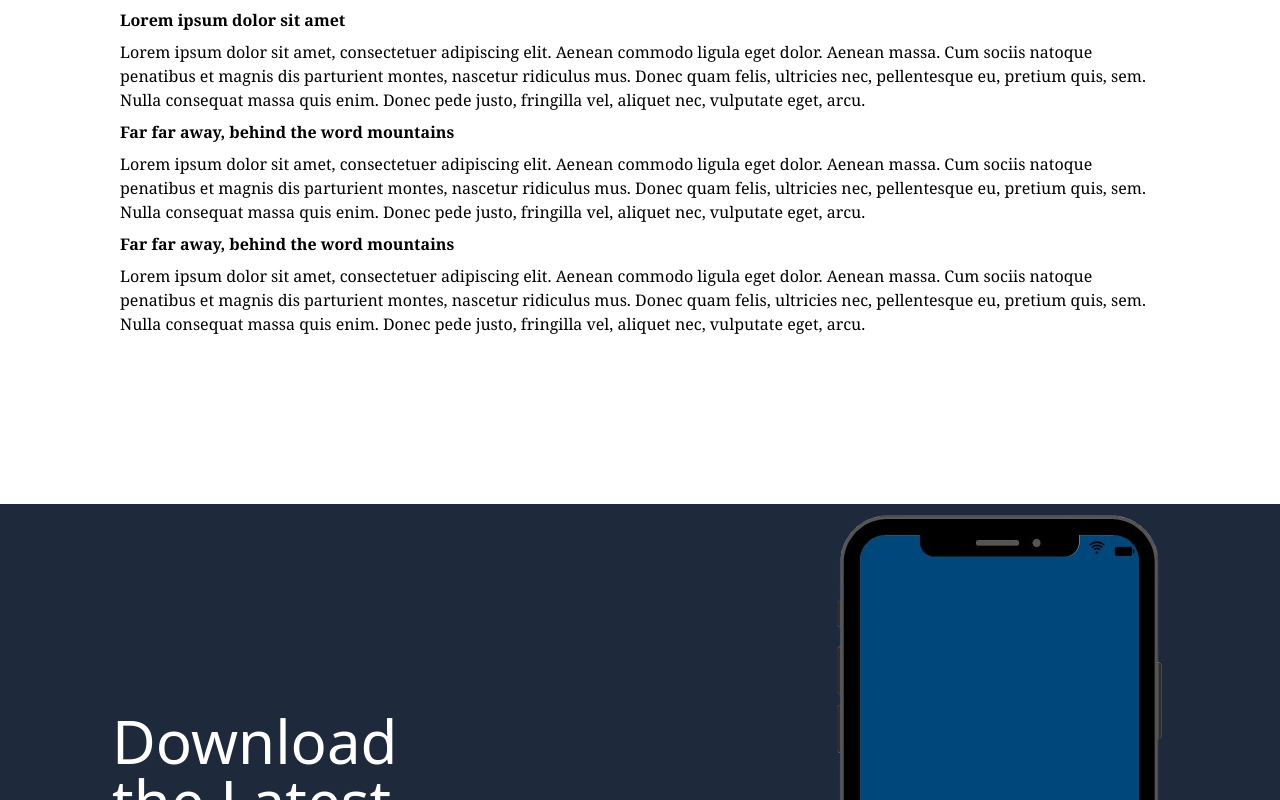
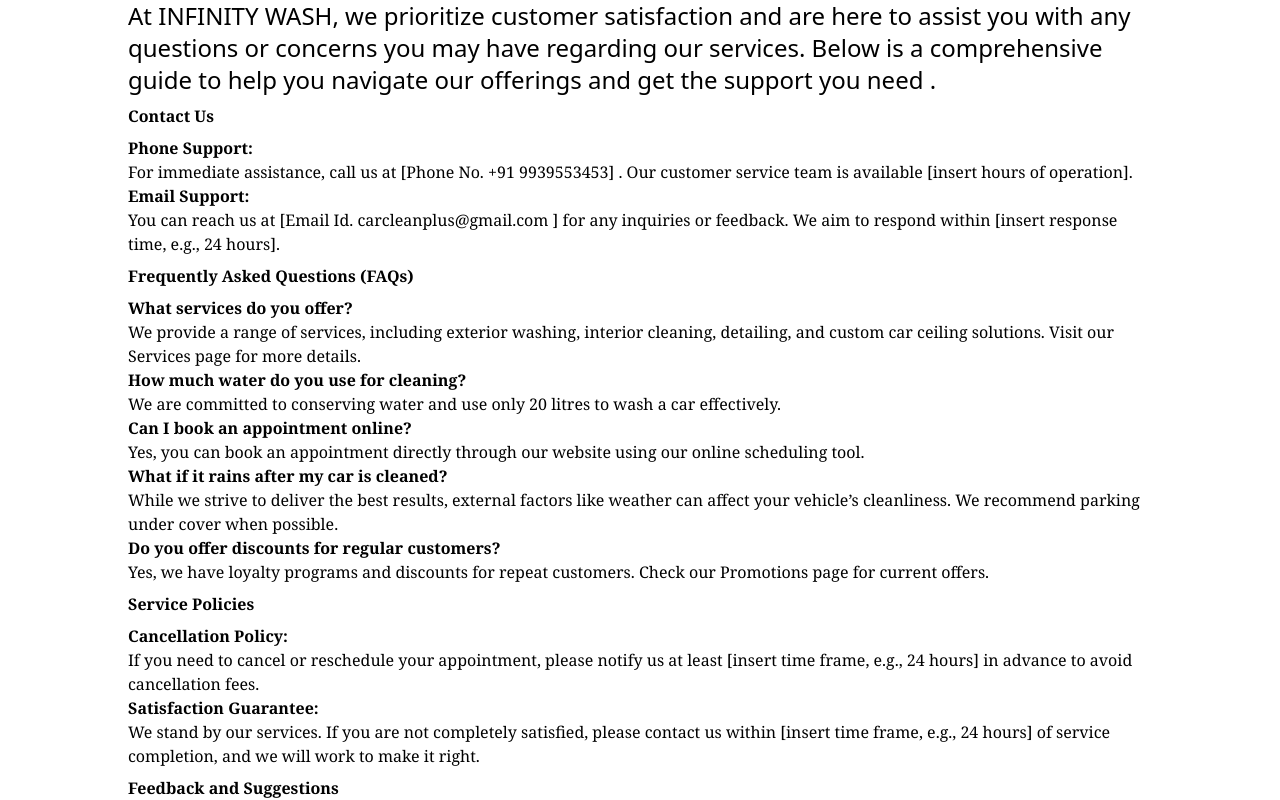
Before and after one commit to difmo/carcleanplus, a React (Vite) app: page /helpsupport in a window 1280 px wide. Shown: the part 580-1380 px from the top of the page. Built offline with nearby package versions, Linux system fonts and the light colour scheme.

Commit message:
first commit

```diff
--- a/src/Components/About.jsx
+++ b/src/Components/About.jsx
@@ -34,7 +34,7 @@
                 best car cleaning service at your doorstep with the right
                 equipment by highly trained professionals.
               </p>
-              <div className="py-4" >
+              <div className="py-4 px-20" >
                 <Button />
               </div>
             </div>
--- a/src/Components/Button.jsx
+++ b/src/Components/Button.jsx
@@ -2,8 +2,8 @@
 const Button = () => {
   return (
     <>
-      <div className="bg-black h-11 w-32 text-mywhite  rounded-lg text-center mx-4 px-3 py-2">
-        <button>Discover More</button>
+      <div className="bg-primary  text-mywhite  rounded-lg text-center  px-9 py- font-bold border-2 border-indigo-50 hover:bg-myyellow">
+        <button className="w-28 h-10">Discover More</button>
       </div>
     </>
   );
--- a/src/Components/HowCanhelpComponent.jsx
+++ b/src/Components/HowCanhelpComponent.jsx
@@ -17,13 +17,34 @@
         <div className="text-lg sm:text-xl lg:text-2xl text-white text-center mb-4">
           <h3>Get Special Offer Today</h3>
         </div>
-        <div className="text-white text-center mb-8 px-4 sm:px-6 lg:px-8 max-w-2xl">
+        <div className="text-white  py-2 px-4 sm:px-6 lg:px-8 font-sans">
+          <h1 className="text-xl font-mono">Bad Techniques</h1>
           <p>
-            Lorem ipsum dolor sit amet consectetur adipisicing elit. Cumque
-            pariatur numquam magnam ipsa nam repudiandae explicabo quos atque,
-            praesentium sunt?
+            Unprofessional people will harm your beloved car. We have
+            experienced this because more than 80% of the vehicles we attend
+            have DIRTY CLOTH ROLL MARKS created by those without knowledge of
+            CAR WASHING and end up scratching the Paints and damaging the shine
+            of your car. We at INFINITY WASH have the BEST-IN-CLASS techniques
+            from Gentle washing to Removing these kinds of Marks. Give your
+            vehicle a chance to experience the BEST WASH your vehicle can even
+            have, and after that you won't stop calling us again and again.
           </p>
+
         </div>
+        <div className="text-white  py-2 px-4 sm:px-6 lg:px-8 font-sans">
+          <h1 className="text-xl font-mono">Wrong Products</h1>
+          <p>
+          Cars are being cared for just like humans. Like humans have products that suit them, Cars also have products that suit their body and are best to apply frequently. Many people commonly use different kinds of shampoos and soaps to wash their car these products contain Anti-biological products that may suit your skin but harm the car, and this results in DULLNESS & SWRILL MARKS on the car just within 6 months of regular practice. Experience the power of INFINITY WASH, Our products are eco-friendly and interior products are all organic. Organic products are the best-suited products for EVERY CAR. They help in maintaining the shine on the CAR making your car feel brand new.</p>
+        </div>
+        <div className="text-white  py-2 px-4 sm:px-6 lg:px-8 font-sans">
+          <h1 className="text-xl font-mono" > Water Wastage</h1>
+          <p>
+
+Did you know that washing a family car with buckets or pipes uses about 125 gallons of water? That’s enough water to sustain a person for a year or fill a municipal tank! In ultra-rural areas, people travel 10 km just to fetch daily water. Don’t waste this precious resource. Water is the next gold.
+
+At INFINITY WASH, we only use 20 litres of water to clean a car efficiently. Want proof? Try us and see how we save water while delivering a spotless clean!</p>
+        </div>
+
         <div className="flex justify-center">
           <Button />
         </div>
--- a/src/Components/Pages/Disclaimer.jsx
+++ b/src/Components/Pages/Disclaimer.jsx
@@ -5,15 +5,14 @@
 function Disclaimer() {
   return (
     <>
-      <div className="h-auto">
-        <div className="h-auto ">
+      <div className="h-auto ">
+        <div className="h-auto  ">
           <div className="md:px-40 bg-[#004578] text-white">
             <div className="text-center py-5 md:py-16 text-5xl font-bold ">
               Disclaimer
             </div>
             <div className=" px-4  md:px-28 text-center pb-10 text-xl ">
-              Donec id dolor nec mauris consectetur scelerisque a eget nunc
-              tincidunt ultricies risus est eu ligula
+            At INFINITY WASH, we are committed to providing high-quality, eco-friendly car cleaning services while minimizing water usage.
             </div>
           </div>
           <svg
@@ -39,62 +38,62 @@
             ></path>
           </svg>
         </div>
-        <div className="h-auto px-4 md:px-36">
-          <div className="text-2xl p-2">Lorem ipsum dolor sit</div>
-          <div className="py-2 ">
-            Lorem ipsum dolor sit amet, consectetur adipiscing elit. Ut elit
-            tellus, luctus nec ullamcorper mattis, pulvinar dapibus leo. Lorem
-            ipsum dolor sit amet, consectetur adipiscing elit. Ut elit tellus,
-            luctus nec ullamcorper mattis, pulvinar dapibus leo. Lorem ipsum
-            dolor sit amet, consectetur adipiscing elit. Ut elit tellus, luctus
-            nec ullamcorper mattis, pulvinar dapibus leo. Lorem ipsum dolor sit
-            amet, consectetur adipiscing elit. Ut elit tellus, luctus nec
-            ullamcorper mattis, pulvinar dapibus leo. Lorem ipsum dolor sit
-            amet, consectetur adipiscing elit. Ut elit tellus, luctus nec
-            ullamcorper mattis, pulvinar dapibus leo.
+        <div className="h-auto px-4 md:px-36 py-4">
+          <div className="text-2xl p-2">Pre-existing Damage:</div>
+          <div className="py- px-2 ">
+            We take no responsibility for any pre-existing damage, defects, or
+            wear and tear on the vehicle’s exterior or interior surfaces.
+            Customers are encouraged to inspect their vehicle prior to cleaning
+            and inform us of any areas that may require special attention.
           </div>
-          <div className="text-2xl p-2">Lorem ipsum dolor sit</div>
-          <div className="py-2 ">
-            Lorem ipsum dolor sit amet, consectetur adipiscing elit. Ut elit
-            tellus, luctus nec ullamcorper mattis, pulvinar dapibus leo. Lorem
-            ipsum dolor sit amet, consectetur adipiscing elit. Ut elit tellus,
-            luctus nec ullamcorper mattis, pulvinar dapibus leo. Lorem ipsum
-            dolor sit amet, consectetur adipiscing elit. Ut elit tellus, luctus
-            nec ullamcorper mattis, pulvinar dapibus leo. Lorem ipsum dolor sit
-            amet, consectetur adipiscing elit. Ut elit tellus, luctus nec
-            ullamcorper mattis, pulvinar dapibus leo. Lorem ipsum dolor sit
-            amet, consectetur adipiscing elit. Ut elit tellus, luctus nec
-            ullamcorper mattis, pulvinar dapibus leo.
+          <div className="text-2xl p-2">
+            Liability for Custom Modifications:
           </div>
-          <div className="text-2xl p-2">Lorem ipsum dolor sit</div>
-          <div className="py-2 ">
-            Lorem ipsum dolor sit amet, consectetur adipiscing elit. Ut elit
-            tellus, luctus nec ullamcorper mattis, pulvinar dapibus leo. Lorem
-            ipsum dolor sit amet, consectetur adipiscing elit. Ut elit tellus,
-            luctus nec ullamcorper mattis, pulvinar dapibus leo. Lorem ipsum
-            dolor sit amet, consectetur adipiscing elit. Ut elit tellus, luctus
-            nec ullamcorper mattis, pulvinar dapibus leo. Lorem ipsum dolor sit
-            amet, consectetur adipiscing elit. Ut elit tellus, luctus nec
-            ullamcorper mattis, pulvinar dapibus leo. Lorem ipsum dolor sit
-            amet, consectetur adipiscing elit. Ut elit tellus, luctus nec
-            ullamcorper mattis, pulvinar dapibus leo.
+          <div className="py- px-2 ">
+            If your vehicle has any custom modifications, non-standard finishes,
+            or aftermarket accessories, please notify us in advance. We cannot
+            be held liable for any damages to these modifications if they are
+            not disclosed before service.
           </div>
-          <div className="text-2xl p-2">Lorem ipsum dolor sit</div>
-          <div className="py-2 ">
-            Lorem ipsum dolor sit amet, consectetur adipiscing elit. Ut elit
-            tellus, luctus nec ullamcorper mattis, pulvinar dapibus leo. Lorem
-            ipsum dolor sit amet, consectetur adipiscing elit. Ut elit tellus,
-            luctus nec ullamcorper mattis, pulvinar dapibus leo. Lorem ipsum
-            dolor sit amet, consectetur adipiscing elit. Ut elit tellus, luctus
-            nec ullamcorper mattis, pulvinar dapibus leo. Lorem ipsum dolor sit
-            amet, consectetur adipiscing elit. Ut elit tellus, luctus nec
-            ullamcorper mattis, pulvinar dapibus leo. Lorem ipsum dolor sit
-            amet, consectetur adipiscing elit. Ut elit tellus, luctus nec
-            ullamcorper mattis, pulvinar dapibus leo.
+          <div className="text-2xl p-2">Stain and Damage Removal:</div>
+          <div className="py- px-2 ">
+            While we use professional-grade cleaning methods and products, we
+            cannot guarantee the complete removal of all stains, scuffs, or
+            damages, especially those caused by extreme weather conditions,
+            environmental factors, or long-term neglect.
+          </div>
+          <div className="text-2xl p-2">Water Efficiency:</div>
+          <div className="py- px-2 ">
+            Our service prides itself on using only 20 liters of water per wash
+            to minimize wastage. This approach is intended to be both effective
+            and environmentally responsible. However, for extremely dirty
+            vehicles, certain areas may not achieve the desired level of
+            cleanliness, and additional services may be recommended.
+          </div>
+          <div className="text-2xl p-2">No Guarantee for External Factors:</div>
+          <div className="py- px-2 ">
+            After your vehicle is cleaned, external factors such as weather
+            conditions, road dirt, or environmental pollutants may quickly
+            affect the appearance of your vehicle. We are not liable for any
+            dirt, grime, or water spots that may occur after the vehicle leaves
+            our premises or once the cleaning is complete.
+          </div>
+          <div className="text-2xl p-2">Customer Responsibility:</div>
+          <div className="py- px-2 ">
+            Customers are responsible for securing all personal belongings,
+            valuables, and loose items in the vehicle before cleaning. We do not
+            accept liability for any lost or damaged items left inside the
+            vehicle during the cleaning process.
+          </div>
+          <div className="text-2xl p-2">Service Changes:</div>
+          <div className="py- px-2  ">
+            We reserve the right to modify, change, or cancel any services due
+            to unforeseen circumstances, technical issues, or safety concerns.
+            In such cases, we will inform the customer and offer alternative
+            options or rescheduling as necessary.
           </div>
         </div>
         <div className=" flex justify-center py-3">
-
           <Button />
         </div>
         <div className="px-3 justify-center flex">
--- a/src/Components/Pages/Faq.jsx
+++ b/src/Components/Pages/Faq.jsx
@@ -5,59 +5,61 @@
 function Faq() {
   return (
     <>
-      <div id="faq" className="selection object-cover mx-4 md:mx-48 my-8 md:my-16 h-36 md:h-72 bg-[rgb(0,69,120)] rounded-3xl">
-        <div className="font-medium text-4xl md:text-6xl text-cyan-50 text-center py-7 md:py-20 px-6 md:px-64">
+      <div
+        id="faq"
+        className="selection object-cover mx-4 md:mx-48 my-8 md:my-16 h-36 md:h-72 bg-[rgb(0,69,120)] rounded-3xl"
+      >
+        <div className="font-bold text-3xl md:text-6xl text-cyan-50 text-center py-8 md:py-20 px-6 md:px-64 lin">
           Frequently Asked Questions
         </div>
-
       </div>
 
       <div className="flex flex-col md:flex-row justify-around pt-4 md:pt-10 px-4 md:px-20">
-
         <div className="w-full  h-full">
-          <h3 className="text-3xl py-4">Can't Find an Answer? Contact our support team</h3>
+          <h3 className="text-3xl py-4">
+            Can't Find an Answer? Contact our support team
+          </h3>
           <FormContact />
-
         </div>
 
         <div className="w-full font-serif py-4 ">
           <div className="px-4 md:px-10">
             <div className="py-2 font-serif font-extrabold">
-              Lorem ipsum dolor sit amet
+              What is Car Detailing ?
             </div>
             <div className=" md:text-base">
-              Lorem ipsum dolor sit amet, consectetuer adipiscing elit. Aenean
-              commodo ligula eget dolor. Aenean massa. Cum sociis natoque
-              penatibus et magnis dis parturient montes, nascetur ridiculus mus.
-              Donec quam felis, ultricies nec, pellentesque eu, pretium quis,
-              sem. Nulla consequat massa quis enim. Donec pede justo, fringilla
-              vel, aliquet nec, vulputate eget, arcu.
+              Car Detailing is particularly related to cleaning and preserving
+              the original appearance of a car. It is much more than a car wash,
+              it is more elaborate and labour-intensive in nature. Car detailing
+              restores the shine of a vehicle and adds a layer of protection to
+              its paint body.
             </div>
           </div>
           <div className="px-4 md:px-10 pt-4">
             <div className=" py-2 font-serif font-extrabold ">
-              Far far away, behind the word mountains
+              Why should I use The Detailing Mafia Services?
             </div>
             <div className="md:text-base">
-              Lorem ipsum dolor sit amet, consectetuer adipiscing elit. Aenean
-              commodo ligula eget dolor. Aenean massa. Cum sociis natoque
-              penatibus et magnis dis parturient montes, nascetur ridiculus mus.
-              Donec quam felis, ultricies nec, pellentesque eu, pretium quis,
-              sem. Nulla consequat massa quis enim. Donec pede justo, fringilla
-              vel, aliquet nec, vulputate eget, arcu.
+              The Detailing Mafia offers the best-in-class Car Cleaning and Car
+              Detailing services. We have mastered the art of Car Detailing in
+              every field. Give your car the best treatment with the Mafia’s car
+              cleaning and Detailing service.
             </div>
           </div>
           <div className="px-4 md:px-10 pt-4">
             <div className="py-2 font-serif font-extrabold ">
-              Far far away, behind the word mountains
+            What are your hours?
             </div>
             <div className=" md:text-base">
-              Lorem ipsum dolor sit amet, consectetuer adipiscing elit. Aenean
-              commodo ligula eget dolor. Aenean massa. Cum sociis natoque
-              penatibus et magnis dis parturient montes, nascetur ridiculus mus.
-              Donec quam felis, ultricies nec, pellentesque eu, pretium quis,
-              sem. Nulla consequat massa quis enim. Donec pede justo, fringilla
-              vel, aliquet nec, vulputate eget, arcu.
+            Generally we are open on all days, from 10AM TO 8PM. On some occasions hours may differ.
+            </div>
+          </div>
+          <div className="px-4 md:px-10 pt-4">
+            <div className="py-2 font-serif font-extrabold ">
+            What methods of payment do you accept?
+            </div>
+            <div className=" md:text-base">
+            We accept all kinds of payment methods including, Cash in Hand, Google Pay, paytm, Phonepay UPI, NEFT and payment through our Value Cards.
             </div>
           </div>
         </div>
--- a/src/Components/Pages/HelpSupport.jsx
+++ b/src/Components/Pages/HelpSupport.jsx
@@ -4,44 +4,88 @@
   return (
     <>
       <div className="object-cover mx-4 md:mx-48 my-8 md:my-16 h-36 md:h-72 bg-[rgb(0,69,120)] rounded-3xl">
-        <div className="font-medium text-4xl md:text-7xl text-cyan-50 text-center py-12 md:py-20 px-6  md:px-64">
+        <div className="font-medium text-3xl md:text-7xl text-cyan-50 text-center py-14 md:py-20 px-4  md:px-64">
           Help & Support
         </div>
       </div>
       <div className="md:px-20 py-10 font-serif">
-        <div className=" px-4 md:px-10">
-          <div className="font-bold py-2">Lorem ipsum dolor sit amet</div>
+        <div className=" px-4 md:px-12">
+          <h1 className=" font-sans  text-2xl">
+            At INFINITY WASH, we prioritize customer satisfaction and are here
+            to assist you with any questions or concerns you may have regarding
+            our services. Below is a comprehensive guide to help you navigate
+            our offerings and get the support you need .
+          </h1>
+          <div className="font-bold py-2">Contact Us</div>
           <div>
-            Lorem ipsum dolor sit amet, consectetuer adipiscing elit. Aenean
-            commodo ligula eget dolor. Aenean massa. Cum sociis natoque
-            penatibus et magnis dis parturient montes, nascetur ridiculus mus.
-            Donec quam felis, ultricies nec, pellentesque eu, pretium quis, sem.
-            Nulla consequat massa quis enim. Donec pede justo, fringilla vel,
-            aliquet nec, vulputate eget, arcu.
+            <h1 className="font-bold ">Phone Support:</h1>
+            <p>
+              For immediate assistance, call us at <span>[Phone No. +91 9939553453] </span>. Our
+              customer service team is available [insert hours of operation].
+            </p>
+            <h1 className="font-bold ">Email Support:</h1>
+            <p>
+              You can reach us at <span>[Email Id. carcleanplus@gmail.com ]</span> for any inquiries or
+              feedback. We aim to respond within [insert response time, e.g., 24
+              hours].
+            </p>
           </div>
 
           <div className="font-bold py-2 ">
-            Far far away, behind the word mountains
+            Frequently Asked Questions (FAQs){" "}
           </div>
           <div>
-            Lorem ipsum dolor sit amet, consectetuer adipiscing elit. Aenean
-            commodo ligula eget dolor. Aenean massa. Cum sociis natoque
-            penatibus et magnis dis parturient montes, nascetur ridiculus mus.
-            Donec quam felis, ultricies nec, pellentesque eu, pretium quis, sem.
-            Nulla consequat massa quis enim. Donec pede justo, fringilla vel,
-            aliquet nec, vulputate eget, arcu.
+            <h1 className="font-bold ">What services do you offer?</h1>
+            <p>
+              We provide a range of services, including exterior washing,
+              interior cleaning, detailing, and custom car ceiling solutions.
+              Visit our Services page for more details.
+            </p>
+            <h1 className="font-bold ">How much water do you use for cleaning?</h1>
+            <p>
+              We are committed to conserving water and use only 20 litres to
+              wash a car effectively.
+            </p>
+            <h1 className="font-bold ">Can I book an appointment online?</h1>
+            <p>
+              Yes, you can book an appointment directly through our website
+              using our online scheduling tool.
+            </p>
+            <h1 className="font-bold ">What if it rains after my car is cleaned?</h1>
+            <p>
+              While we strive to deliver the best results, external factors like
+              weather can affect your vehicle’s cleanliness. We recommend
+              parking under cover when possible.
+            </p>
+            <h1 className="font-bold ">Do you offer discounts for regular customers?</h1>
+            <p>
+              Yes, we have loyalty programs and discounts for repeat customers.
+              Check our Promotions page for current offers.
+            </p>
           </div>
 
-          <div className="font-bold py-2">
-            Far far away, behind the word mountains
+          <div className="font-bold py-2">Service Policies</div>
+          <div>
+            <h1 className="font-bold ">Cancellation Policy:</h1>
+            <p>
+              If you need to cancel or reschedule your appointment, please
+              notify us at least [insert time frame, e.g., 24 hours] in advance
+              to avoid cancellation fees.
+            </p>
+            <h1 className="font-bold ">Satisfaction Guarantee:</h1>
+            <p>
+              We stand by our services. If you are not completely satisfied,
+              please contact us within [insert time frame, e.g., 24 hours] of
+              service completion, and we will work to make it right.
+            </p>
           </div>
+          <div className="font-bold py-2">Feedback and Suggestions</div>
           <div>
-            Lorem ipsum dolor sit amet, consectetuer adipiscing elit. Aenean
-            commodo ligula eget dolor. Aenean massa. Cum sociis natoque
-            penatibus et magnis dis parturient montes, nascetur ridiculus mus.
-            Donec quam felis, ultricies nec, pellentesque eu, pretium quis, sem.
-            Nulla consequat massa quis enim. Donec pede justo, fringilla vel,
-            aliquet nec, vulputate eget, arcu.
+            <p>
+              We value your feedback! If you have suggestions or comments about
+              your experience with our services, please reach out to us via
+              email or through our website’s feedback form.
+            </p>
           </div>
         </div>
       </div>
```
Also changed, not shown: src/Components/FormContact.jsx (+14 -13 lines), src/Components/Pages/TermsofService.jsx (+32 -32 lines).
